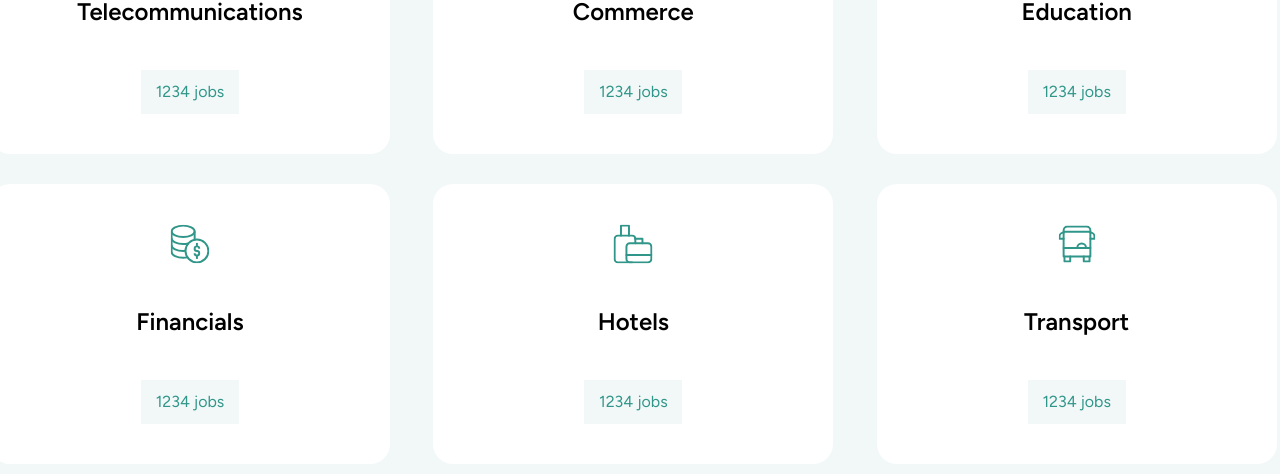
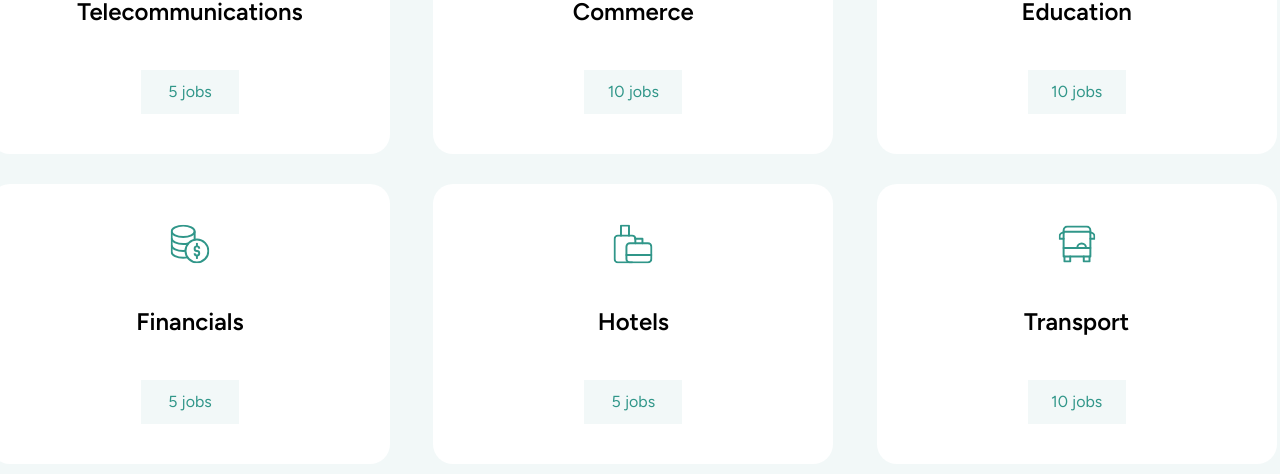
Before and after one commit to Bigbilly-github/job-portal, a React (Vite) app: page / in a window 1280 px wide. Shown: the part 2671-3145 px from the top of the page. Built offline with nearby package versions, Linux system fonts and the light colour scheme.

Commit message:
adding interaction to the categories component

```diff
--- a/src/components/categories.jsx
+++ b/src/components/categories.jsx
@@ -1,4 +1,4 @@
-
+import Jobs from '../jobs'
 import telecommunications from '../svg/categories/telecommunications.svg'
 import commerce from '../svg/categories/commerce.svg'
 import education from '../svg/categories/education.svg'
@@ -11,32 +11,43 @@ function Categories (){
     const categoryArray = [
         {
             image:telecommunications,
-            text:"Telecommunications"
+            text:"Telecommunications",
+            category:"telecommunications"
 
         },
         {
             image:commerce,
-            text:"Commerce"
+            text:"Commerce",
+            category:"commerce"
         },
         {
             image:education,
-            text:"Education"
+            text:"Education",
+            category:"education"
         },
         {
             image:financials,
-            text:"Financials"
+            text:"Financials",
+            category:"finance"
         },
         {
             image:hotels,
-            text:"Hotels"
+            text:"Hotels",
+            category:"hotels"
         },
         {
             image:transport,
-            text:"Transport"
+            text:"Transport",
+            category:"transport"
         }
     ]
 
-    function GetCount (category){
+    function GetCount (category,Jobs){
+        const categoryName= category.category;
+       const newJobs=  Jobs.filter((job)=> job.category===categoryName);
+        return newJobs.length;
+
+
 
     }
 
@@ -55,7 +66,7 @@ function Categories (){
                         </h1>
                         <button className='w-[98px] cursor-pointer  bg-[#30968910] px-[12px] pt-[10px]  font-fig font-normal text-[16px] text-[#309689] pb-[10px] '>
 
-                                 1234 jobs
+                                 {GetCount(category,Jobs)} jobs
 
 
                         </button>
```
